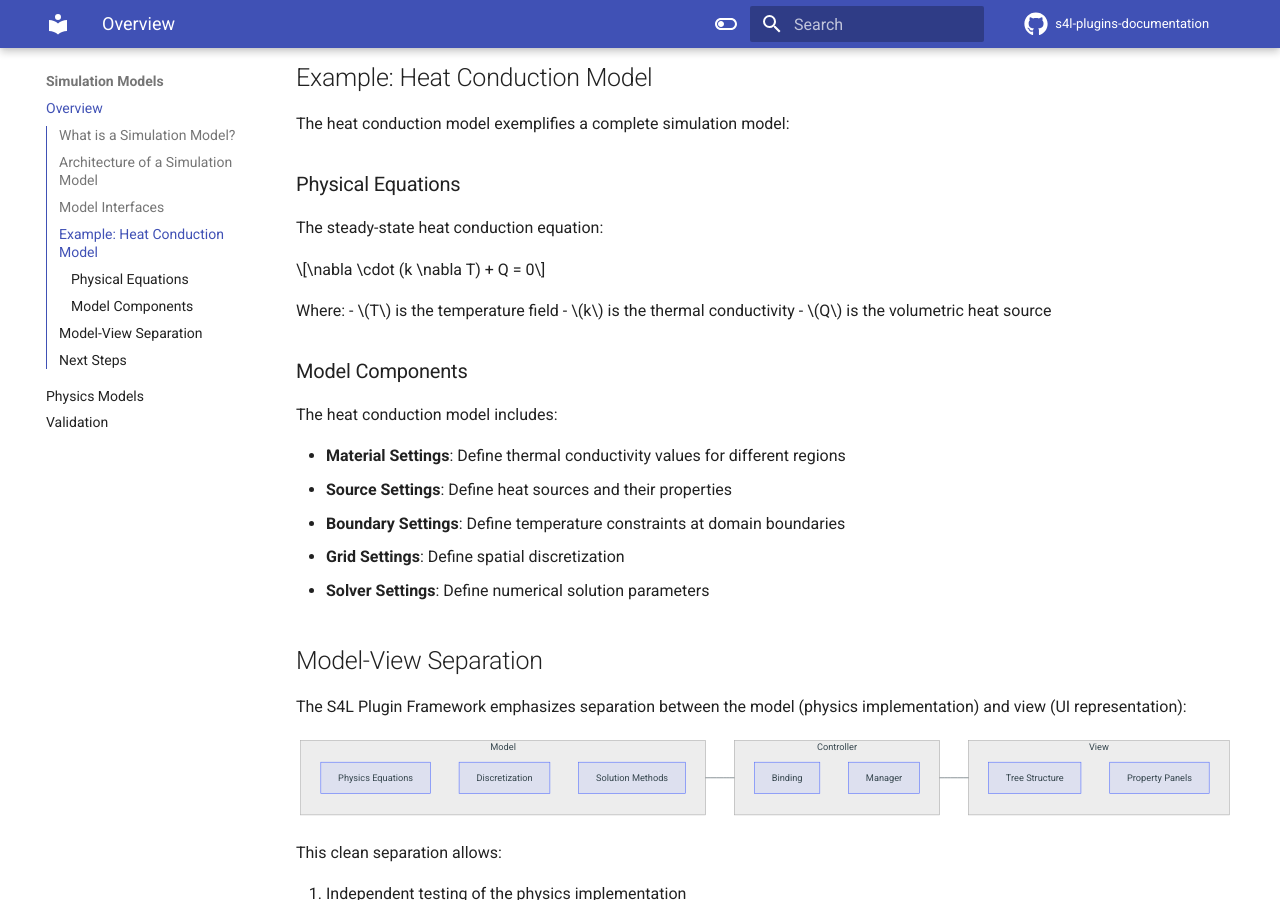
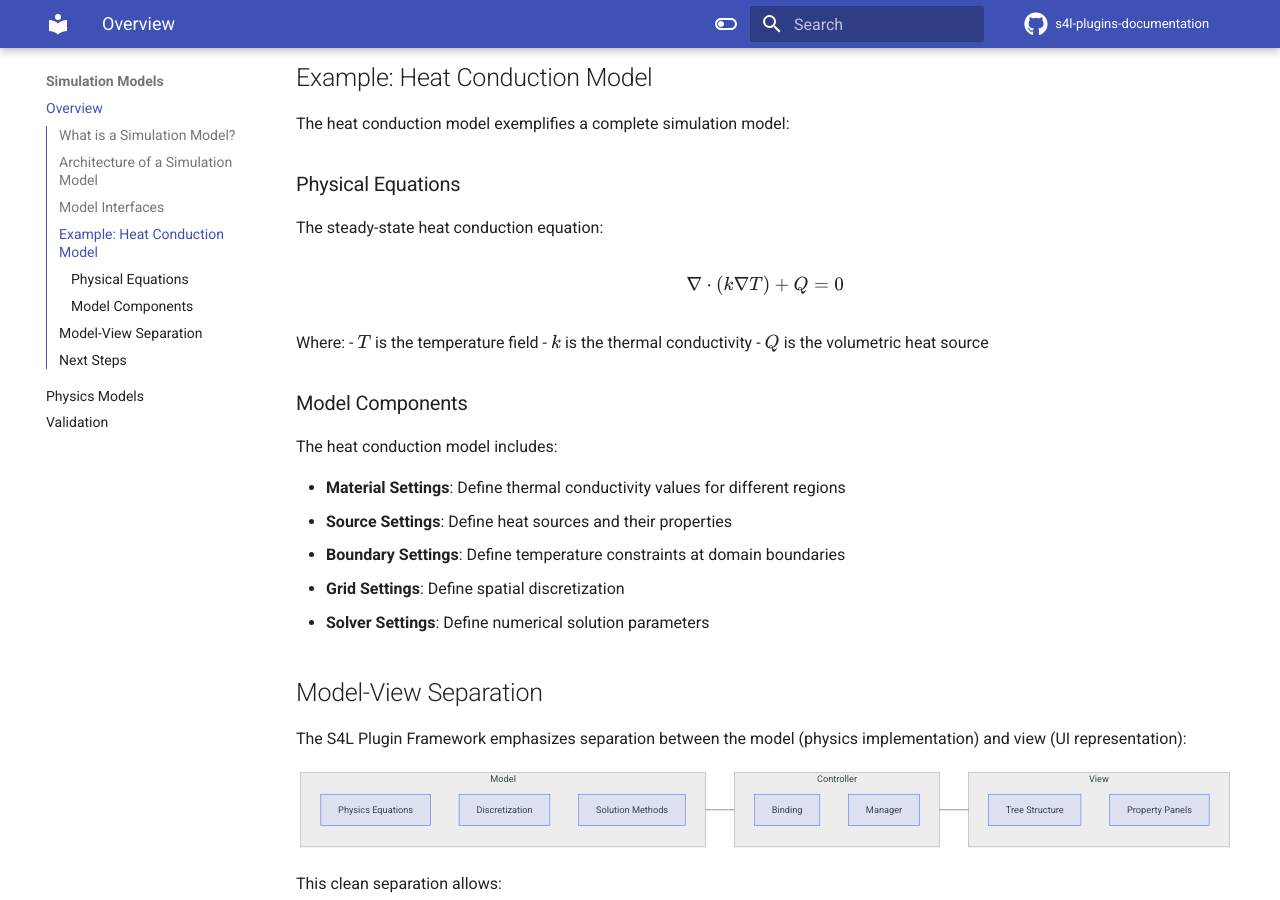
Before and after one commit to ZurichMedTech/model-intelligence, an MkDocs documentation site: the page built from docs/simulation-models/overview.md, in a window 1280 px wide and 900 px high, scrolled down 1746 px. Built offline with MkDocs 1.6.1 and Material for MkDocs 9.7.7, drawn with Linux system fonts in a browser that asks for light colours; comment, search, counter and statistics services are not loaded; some of the changed lines change nothing that is shown.

Commit message:
Fix latex

```diff
--- a/mkdocs.yml
+++ b/mkdocs.yml
@@ -93,10 +93,10 @@ extra:
   social:
     - icon: fontawesome/brands/github
       link: https://github.com/yourusername
-  javascript:
-    - js/mathjax.js
-    - https://polyfill.io/v3/polyfill.min.js?features=es6
-    - https://cdn.jsdelivr.net/npm/mathjax@3/es5/tex-mml-chtml.js
+extra_javascript:
+  - js/mathjax.js
+  - https://polyfill.io/v3/polyfill.min.js?features=es6
+  - https://cdn.jsdelivr.net/npm/mathjax@3/es5/tex-mml-chtml.js
 
 extra_css:
   - css/custom.css
```
Also changed, not shown: 1 other file.
